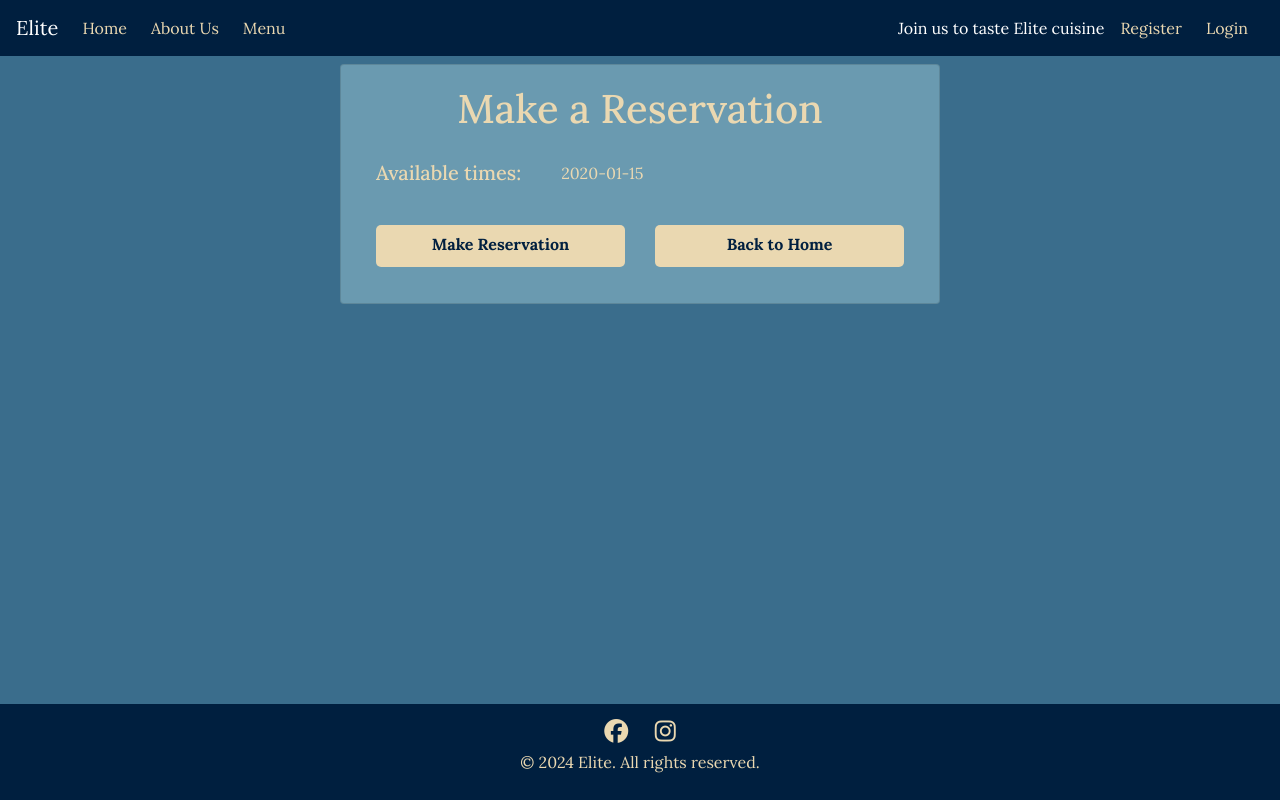
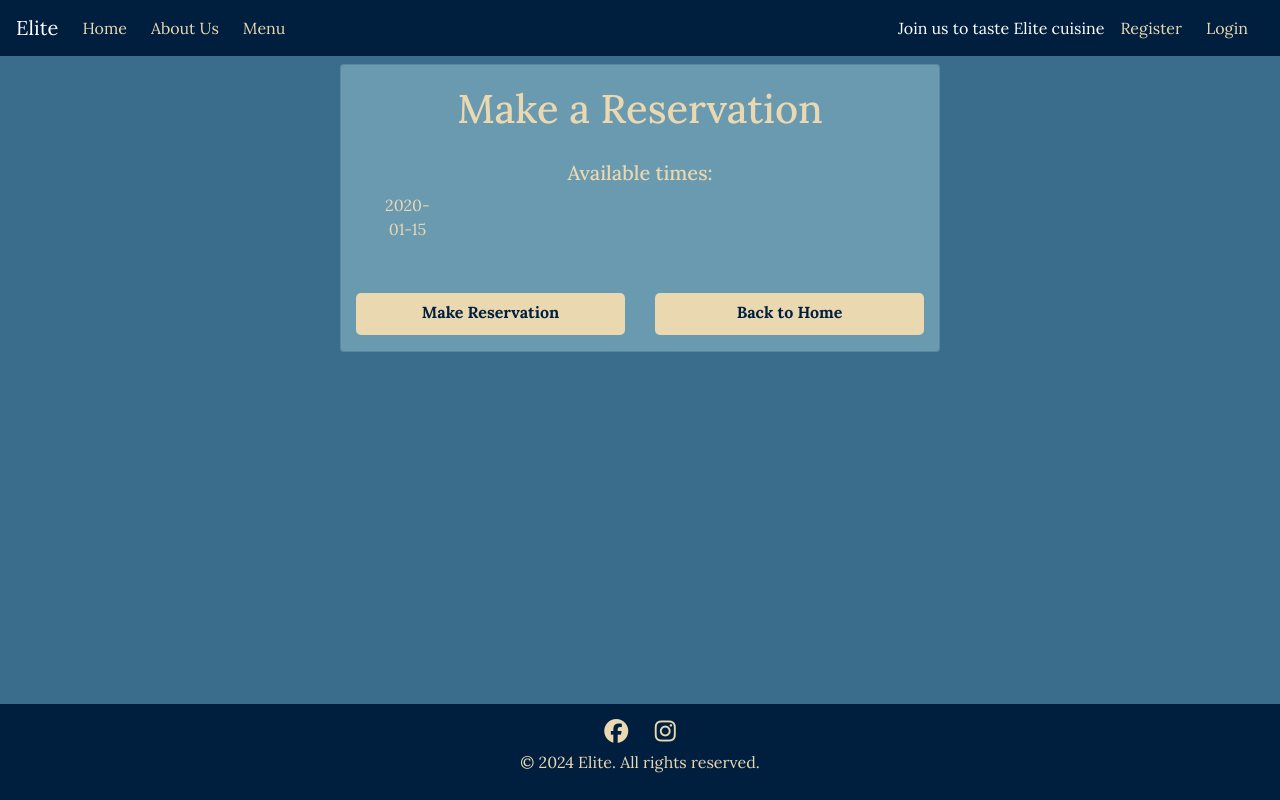
Before and after one commit to DanParkinson/project-4-elite, a Django app: template templates/reservations/make_reservation.html in a window 1280 px wide. Run offline with Django 3.2, Linux system fonts and the light colour scheme; the template is opened without the code that fills it: most values are stand-ins (such as "Sample title", 1, 10 or a date in 2020); some libraries are stand-ins or nearby versions.

Commit message:
available times styled. shows too many times

```diff
--- a/static/css/style.css
+++ b/static/css/style.css
@@ -236,7 +236,7 @@ form input[type="date"] {
 }
 
 /* ----------------- make_reservations.html*/
-.available-times-list {
+.available-times-item {
     color:#EAD8B1;
     list-style-type: none
 }
--- a/templates/reservations/make_reservation.html
+++ b/templates/reservations/make_reservation.html
@@ -32,17 +32,18 @@
           </div>
           {% endfor %}
           <!-- available times if selected time is unavailable-->
-          <div class="d-flex mb-3 flex-wrap">
           {% if available_times %}
-            <h5>Available times:</h5>
-            <ul class="available-times-list">
+          <h5 class="text-center">Available times:</h5>
+          <div class="row">
               {% for time in available_times %}
-              <li>{{ time }}</li>
+              <div class="col-4 col-lg-2 mb-2 text-center">
+                <div class="available-times-item">{{ time }}</div>
+              </div>
               {% endfor %}
-            </ul>
-            {% endif %}
+            </div>
             <!-- available times end-->
           </div>
+          {% endif %}
           <!-- Form input End-->
           <!-- buttons-->
           <div class="row justify-content-center mt-4">
```
Lines whose indentation alone changed are shown as unchanged.
